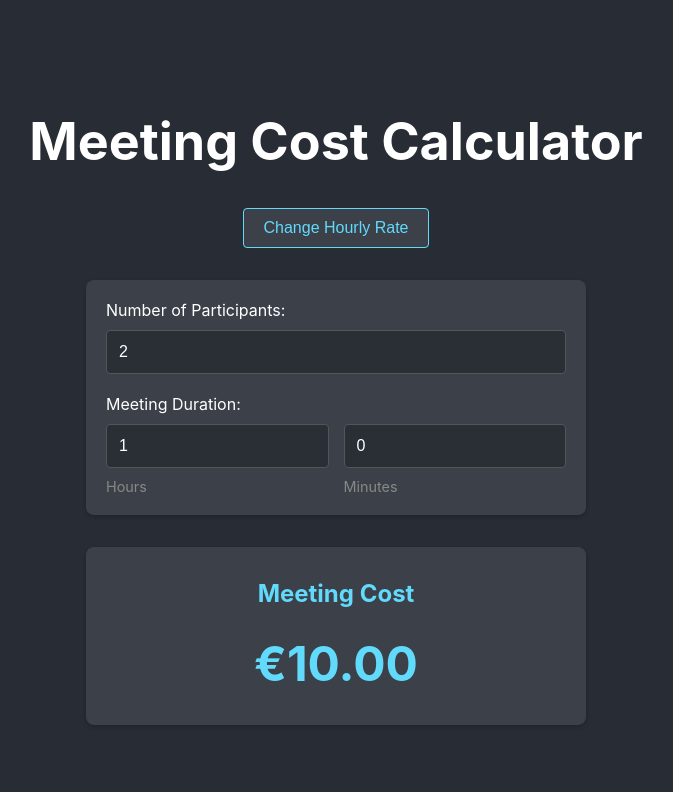
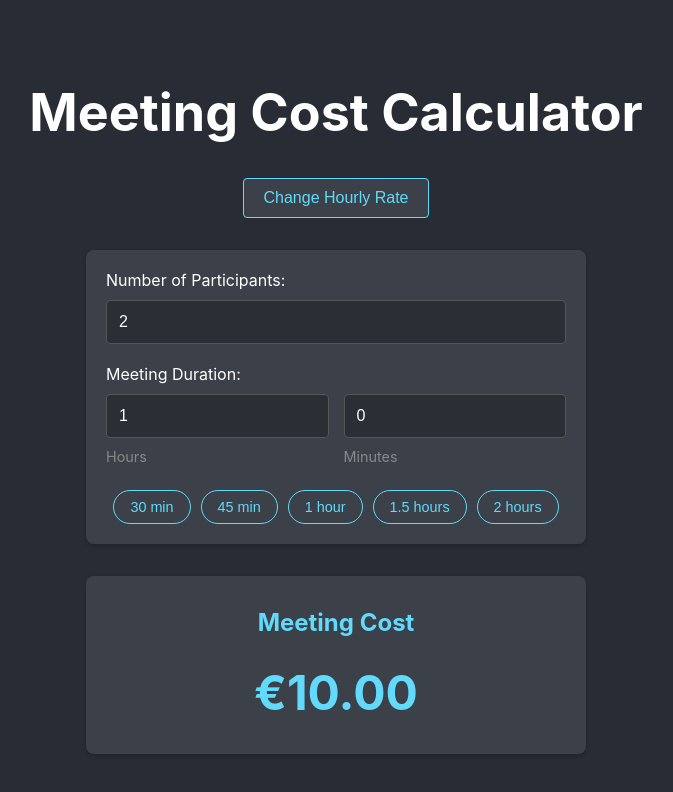
Before and after one commit to xremix/Meeting-Cost-Calculator, a React (Create React App) app: page / in a window 1280 px wide. Both pictures are taken after typing "5" into the empty fields and a click on the button "Confirm". Shown: the top 792 px of the page, without its empty margins (304-977 px from the left). Built offline with nearby package versions, Linux system fonts and the light colour scheme.

Commit message:
adding chips for meetings

```diff
--- a/src/App.css
+++ b/src/App.css
@@ -194,3 +194,28 @@ form div > div {
   flex-direction: row;
   width: auto;
 }
+
+/* Duration chips styling */
+.duration-chips {
+  display: flex;
+  flex-wrap: wrap;
+  gap: 10px;
+  margin-top: 15px;
+  justify-content: center;
+}
+
+.duration-chip {
+  background-color: #3b4049;
+  color: #61dafb;
+  border: 1px solid #61dafb;
+  border-radius: 20px;
+  padding: 8px 16px;
+  font-size: 0.9rem;
+  cursor: pointer;
+  transition: all 0.2s ease;
+}
+
+.duration-chip:hover {
+  background-color: #61dafb;
+  color: #282c34;
+}
--- a/src/components/MeetingDetails.tsx
+++ b/src/components/MeetingDetails.tsx
@@ -16,6 +16,15 @@ const MeetingDetails: React.FC<MeetingDetailsProps> = ({
   // Convert total minutes to hours and minutes
   const [hours, setHours] = useState<string>('0');
   const [minutes, setMinutes] = useState<string>('0');
+
+  // Common duration options in minutes
+  const durationOptions = [
+    { label: '30 min', value: 30 },
+    { label: '45 min', value: 45 },
+    { label: '1 hour', value: 60 },
+    { label: '1.5 hours', value: 90 },
+    { label: '2 hours', value: 120 }
+  ];
 
   // Initialize hours and minutes from meetingTime
   useEffect(() => {
@@ -39,6 +48,15 @@ const MeetingDetails: React.FC<MeetingDetailsProps> = ({
     const h = parseInt(hours) || 0;
     const m = parseInt(value) || 0;
     onMeetingTimeChange((h * 60 + m).toString());
+  };
+
+  // Handle clicking on a duration chip
+  const handleDurationChipClick = (minutes: number) => {
+    const h = Math.floor(minutes / 60);
+    const m = minutes % 60;
+    setHours(h.toString());
+    setMinutes(m.toString());
+    onMeetingTimeChange(minutes.toString());
   };
 
   return (
@@ -84,6 +102,18 @@ const MeetingDetails: React.FC<MeetingDetailsProps> = ({
             <label htmlFor="minutes">Minutes</label>
           </div>
         </div>
+        <div className="duration-chips">
+          {durationOptions.map((option) => (
+            <button
+              key={option.value}
+              type="button"
+              className="duration-chip"
+              onClick={() => handleDurationChipClick(option.value)}
+            >
+              {option.label}
+            </button>
+          ))}
+        </div>
       </div>
     </form>
   );
```
